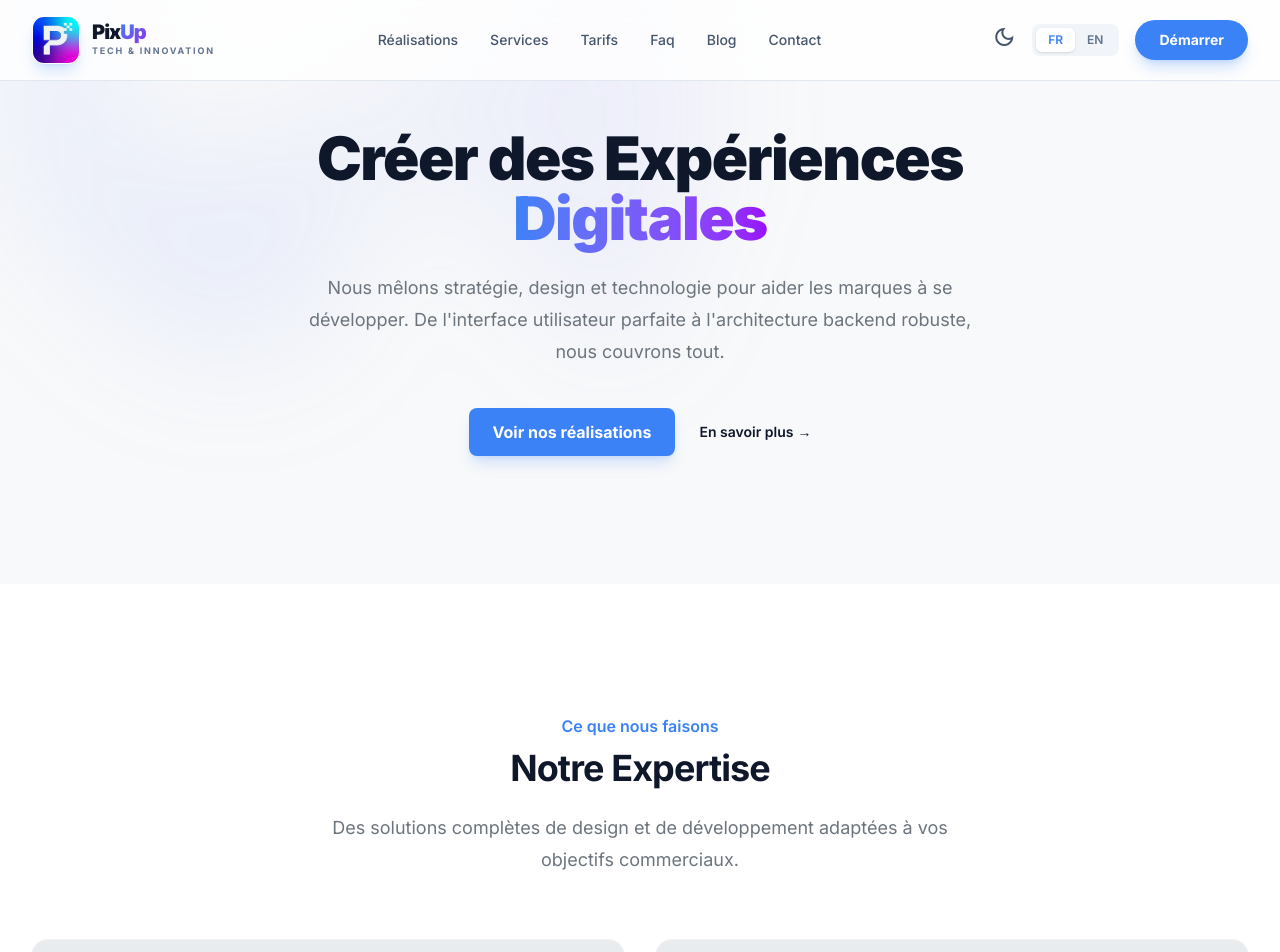
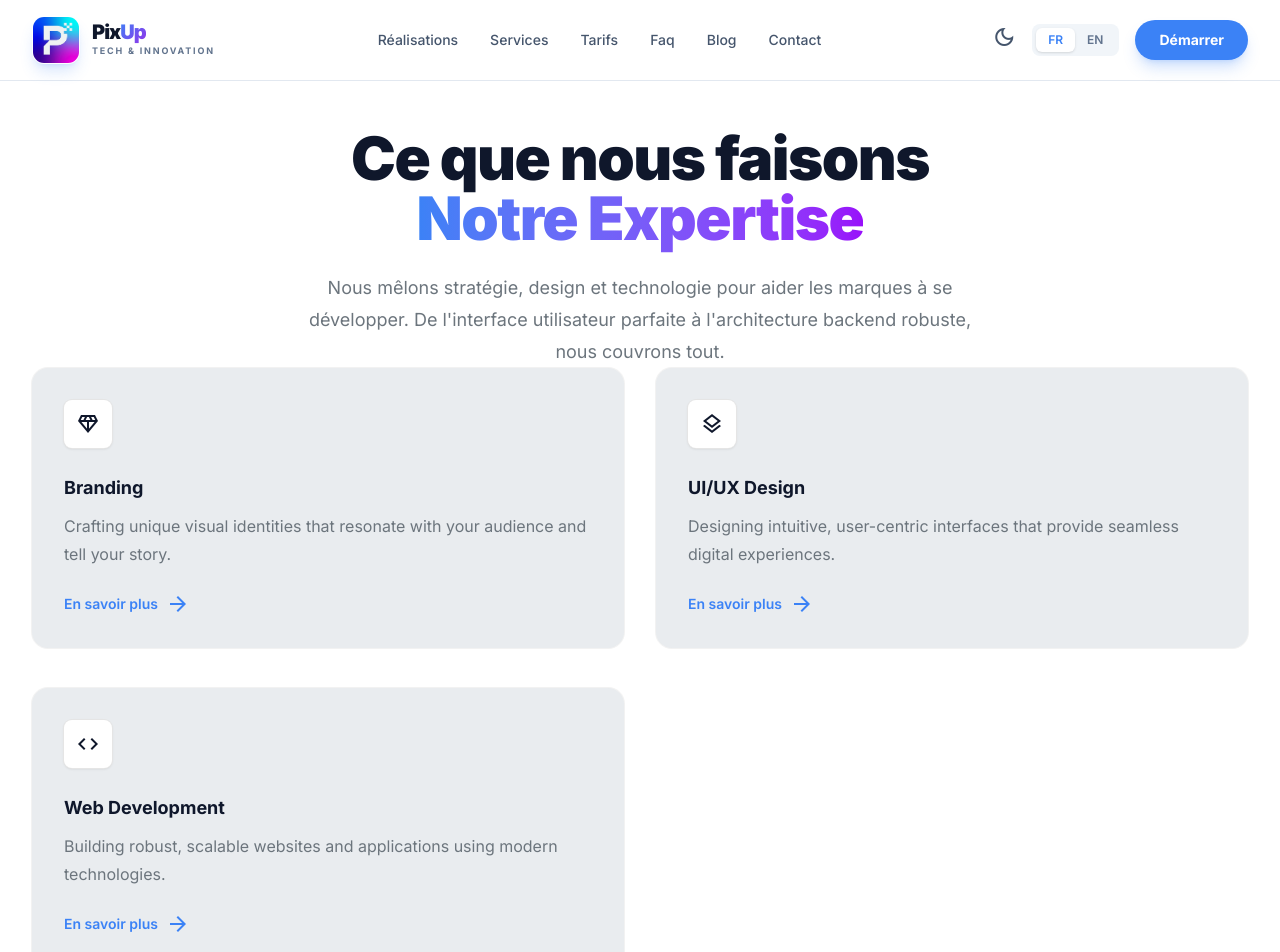
Before and after one commit to pixupagence-agency/PixUp_origin, a Next.js app: page /our-services in a window 1280 px wide. Shown: the top 952 px of the page. Built offline with nearby package versions, Linux system fonts and the light colour scheme.

Commit message:
modif page service

```diff
--- a/src/app/(public)/our-services/page.tsx
+++ b/src/app/(public)/our-services/page.tsx
@@ -10,53 +10,20 @@ export default function OurServices() {
     return (
         <main className="flex flex-col">
             {/*  Hero Section  */}
-            <section className="relative isolate overflow-hidden bg-background-light dark:bg-background-dark px-6 py-24 sm:py-32 lg:px-8 transition-colors">
-                {/*  Background Decoration  */}
+            {/*  Services Grid Section  */}
+            <section className="bg-white dark:bg-background-dark py-24 sm:py-32" id="services">
                 <div aria-hidden="true" className="absolute inset-x-0 -top-40 -z-10 transform-gpu overflow-hidden blur-3xl sm:-top-80">
                     <div className="relative left-[calc(50%-11rem)] aspect-[1155/678] w-[36.125rem] -translate-x-1/2 rotate-[30deg] bg-gradient-to-tr from-primary/30 to-[#9089fc]/30 opacity-30 sm:left-[calc(50%-30rem)] sm:w-[72.1875rem]" style={{ clipPath: 'polygon(74.1% 44.1%, 100% 61.6%, 97.5% 26.9%, 85.5% 0.1%, 80.7% 2%, 72.5% 32.5%, 60.2% 62.4%, 52.4% 68.1%, 47.5% 58.3%, 45.2% 34.5%, 27.5% 76.7%, 0.1% 64.9%, 17.9% 100%, 27.6% 76.8%, 76.1% 97.7%, 74.1% 44.1%)' }}></div>
                 </div>
                 <div className="mx-auto max-w-2xl text-center">
                     <h1 className="text-4xl font-black tracking-tight text-slate-900 dark:text-white sm:text-6xl">
-                        {t.servicesPage.heroTitle} <span className="text-transparent bg-clip-text bg-gradient-to-r from-primary to-purple-600">{t.servicesPage.heroAccent}</span>
+                        {t.servicesPage.whatWeDo} <span className="text-transparent bg-clip-text bg-gradient-to-r from-primary to-purple-600">{t.servicesPage.expertiseTitle}</span>
                     </h1>
                     <p className="mt-6 text-lg leading-8 text-neutral-500 dark:text-slate-400">
                         {t.servicesPage.heroDescription}
                     </p>
-                    <div className="mt-10 flex items-center justify-center gap-x-6">
-                        <button className="flex cursor-pointer items-center justify-center rounded-lg bg-primary px-6 py-3 text-base font-bold text-white transition-all hover:bg-primary/90 shadow-lg shadow-primary/20">
-                            {t.servicesPage.viewWork}
-                        </button>
-                        <a className="text-sm font-semibold leading-6 text-slate-900 dark:text-white flex items-center gap-1 group" href="#">
-                            {t.servicesPage.learnMore} <span aria-hidden="true" className="group-hover:translate-x-1 transition-transform">→</span>
-                        </a>
-                    </div>
                 </div>
-                {/*  Hero Image/Graphic Placeholder  */}
-                {/*  <div className="mt-16 flow-root sm:mt-24">
-                    <div className="-m-2 rounded-xl bg-gray-900/5 dark:bg-white/5 p-2 ring-1 ring-inset ring-gray-900/10 dark:ring-white/10 lg:-m-4 lg:rounded-2xl lg:p-4">
-                        <div className="bg-gradient-to-br from-neutral-200 to-white dark:from-slate-800 dark:to-slate-900 aspect-[16/7] w-full rounded-lg shadow-2xl flex items-center justify-center relative overflow-hidden" data-alt="Abstract colorful digital waves representing creative flow">
-                            <div className="absolute inset-0 bg-slate-900/5 dark:bg-white/5"></div> */}
-                {/*  Decorative Shapes  */}
-                {/* <div className="absolute top-1/4 left-1/4 w-64 h-64 bg-primary/20 rounded-full blur-3xl animate-pulse"></div>
-                            <div className="absolute bottom-1/4 right-1/4 w-96 h-96 bg-purple-500/20 rounded-full blur-3xl"></div>
-                            <div className="relative text-center z-10 px-4">
-                                <span className="material-symbols-outlined text-6xl text-primary/50 mb-4">design_services</span>
-                                <h3 className="text-2xl font-bold text-slate-700 dark:text-slate-300">{t.servicesPage.comprehensiveSolutions}</h3>
-                            </div>
-                        </div>
-                    </div>
-                </div> */}
-            </section>
-            {/*  Services Grid Section  */}
-            <section className="bg-white dark:bg-background-dark py-24 sm:py-32" id="services">
                 <div className="mx-auto max-w-7xl px-6 lg:px-8">
-                    <div className="mx-auto max-w-2xl text-center mb-16">
-                        <h2 className="text-base font-semibold leading-7 text-primary">{t.servicesPage.whatWeDo}</h2>
-                        <p className="mt-2 text-3xl font-bold tracking-tight text-slate-900 dark:text-white sm:text-4xl">{t.servicesPage.expertiseTitle}</p>
-                        <p className="mt-6 text-lg leading-8 text-neutral-500 dark:text-slate-400">
-                            {t.servicesPage.expertiseDescription}
-                        </p>
-                    </div>
                     <div className="mx-auto grid max-w-2xl grid-cols-1 gap-x-8 gap-y-10 lg:mx-0 lg:max-w-none lg:grid-cols-2">
                         {services.filter(s => s.active).map((service) => (
                             <div key={service.id} className="group relative flex flex-col gap-6 rounded-2xl bg-neutral-100 dark:bg-slate-800/50 p-8 transition-all duration-300 hover:-translate-y-1 hover:bg-white dark:hover:bg-slate-800 hover:shadow-xl hover:shadow-primary/5 ring-1 ring-neutral-200/50 dark:ring-white/5 hover:ring-primary/20">
--- a/src/app/(public)/portfolio/page.tsx
+++ b/src/app/(public)/portfolio/page.tsx
@@ -8,6 +8,15 @@ export default function Portfolio() {
     const { t } = useLanguage();
     const { projects } = useData();
     const [selectedProject, setSelectedProject] = useState<any>(null);
+    const [visibleCount, setVisibleCount] = useState(6);
+
+    const activeProjects = projects.filter(p => p.active);
+    const displayedProjects = activeProjects.slice(0, visibleCount);
+    const hasMore = activeProjects.length > visibleCount;
+
+    const loadMore = () => {
+        setVisibleCount(prev => prev + 6);
+    };
 
     return (
         <>
@@ -30,7 +39,7 @@ export default function Portfolio() {
                 </div>
                 {/*  Masonry Grid  */}
                 <div className="masonry-grid grid grid-cols-1 md:grid-cols-2 lg:grid-cols-3 gap-8">
-                    {projects.filter(p => p.active).map((project) => (
+                    {displayedProjects.map((project) => (
                         <div key={project.id} className="masonry-item group relative cursor-pointer overflow-hidden rounded-xl bg-slate-100 dark:bg-slate-800/50 border border-transparent dark:border-white/5 hover:border-primary/30 transition-all duration-300" onClick={() => setSelectedProject(project)}>
                             <img alt={project.title} className="w-full h-64 object-cover transition-transform duration-700 group-hover:scale-105" src={project.image || "https://images.unsplash.com/photo-1600132806370-bf17e65e942f?q=80&w=2194&auto=format&fit=crop"} />
                             <div className="absolute inset-0 bg-gradient-to-t from-slate-900/90 via-slate-900/20 to-transparent opacity-0 group-hover:opacity-100 transition-opacity duration-300 flex flex-col justify-end p-6">
@@ -44,12 +53,17 @@ export default function Portfolio() {
                     ))}
                 </div>
                 {/*  Load More Button  */}
-                <div className="mt-12 flex justify-center">
-                    <button className="flex items-center gap-2 px-8 py-3 rounded-full border border-slate-300 dark:border-slate-700 text-slate-700 dark:text-slate-300 hover:border-primary hover:text-primary dark:hover:border-primary dark:hover:text-primary transition-all font-medium">
-                        {t.portfolio.loadMore}
-                        <span className="material-symbols-outlined">expand_more</span>
-                    </button>
-                </div>
+                {hasMore && (
+                    <div className="mt-12 flex justify-center">
+                        <button
+                            onClick={loadMore}
+                            className="flex items-center gap-2 px-8 py-3 rounded-full border border-slate-300 dark:border-slate-700 text-slate-700 dark:text-slate-300 hover:border-primary hover:text-primary dark:hover:border-primary dark:hover:text-primary transition-all font-medium"
+                        >
+                            {t.portfolio.loadMore}
+                            <span className="material-symbols-outlined">expand_more</span>
+                        </button>
+                    </div>
+                )}
             </main>
 
             {/*  Project Detail Modal  */}
```
